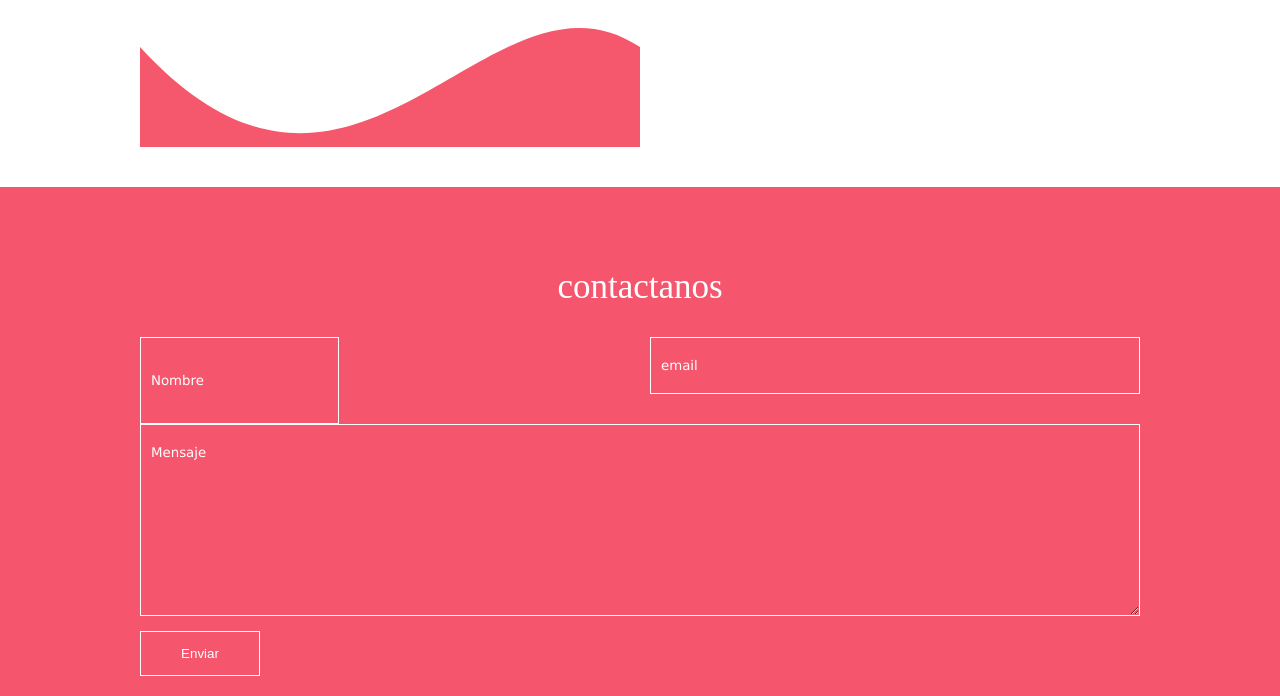
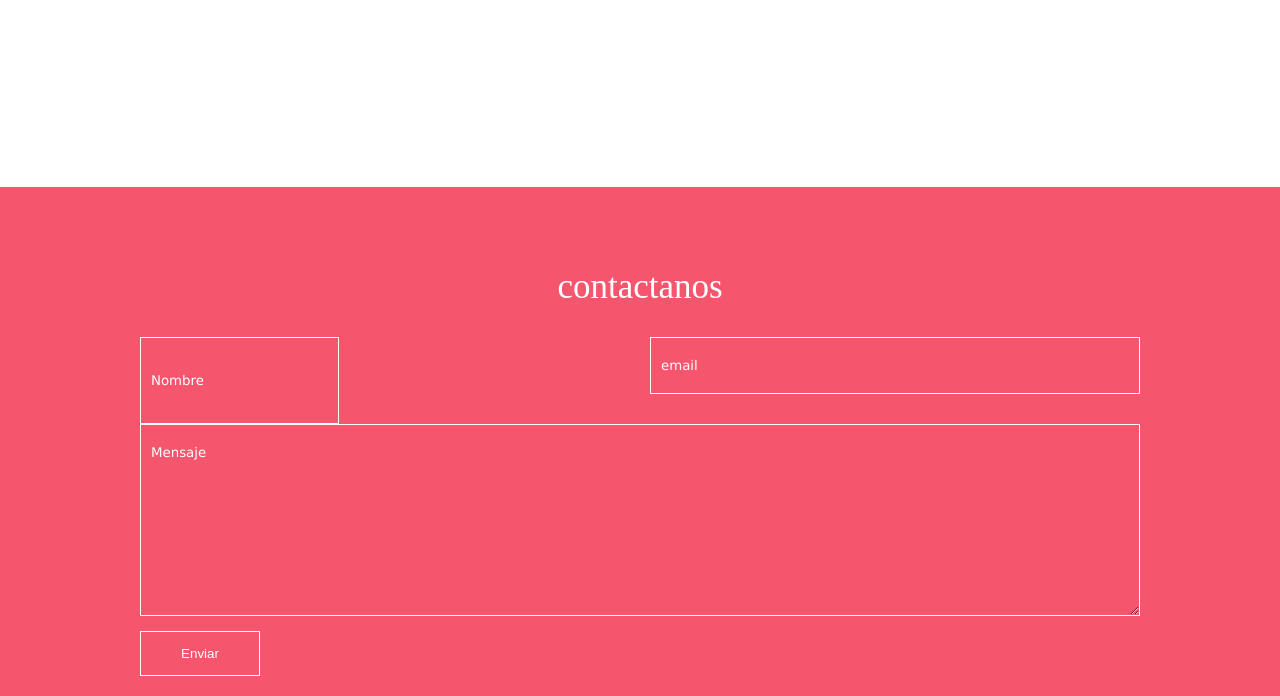
Before and after one commit to cesarlinares225/sitio-web, a plain HTML site: page index.html in a window 1280 px wide. Shown: the part 3083-3779 px from the top of the page. Drawn offline with Linux system fonts and the light colour scheme; a web font is replaced by a local one.

Commit message:
Add files via upload

```diff
--- a/index.html
+++ b/index.html
@@ -83,10 +83,11 @@
         </div>
          <img src="imagenes/Card Payment_Flatline.svg" alt="">
 
+         <div class="svg-wave" style="height: 150px; overflow: hidden;" >
+            <svg viewBox="0 0 500 150" preserveAspectRatio="none" style="height: 100%; width: 100%;"><path d="M0.00,49.98 C216.98,286.67 349.20,-49.98 500.00,49.98 L500.00,150.00 L0.00,150.00 Z" style="stroke: none; fill: #fff;"></path></svg></div>
 
 
-     <div class="svg-wave" style="height: 150px; overflow: hidden;" >
-        <svg viewBox="0 0 500 150" preserveAspectRatio="none" style="height: 100%; width: 100%;"><path d="M0.00,49.98 C216.98,286.67 349.20,-49.98 500.00,49.98 L500.00,150.00 L0.00,150.00 Z" style="stroke: none; fill:#f5576c;"></path></svg></div>
+
  </section>
  <footer id="contacto">
      <div class="contenedor">
```
